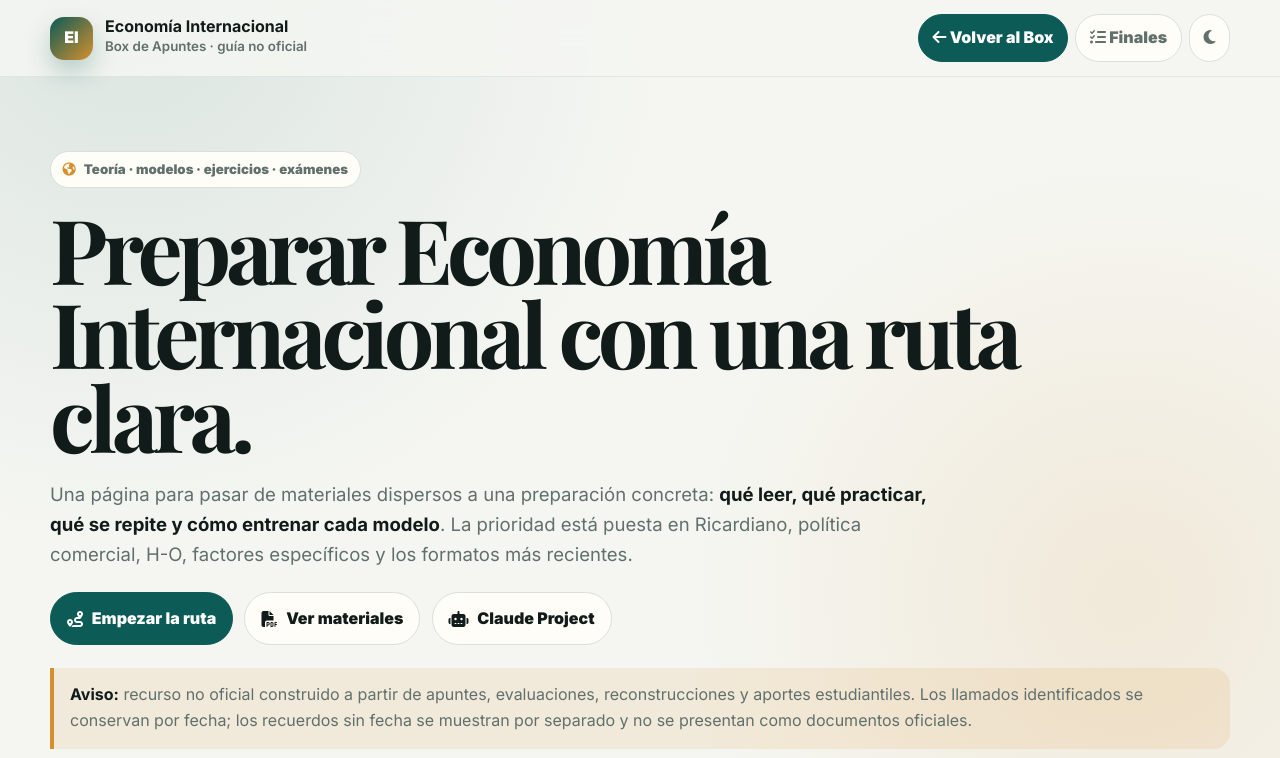
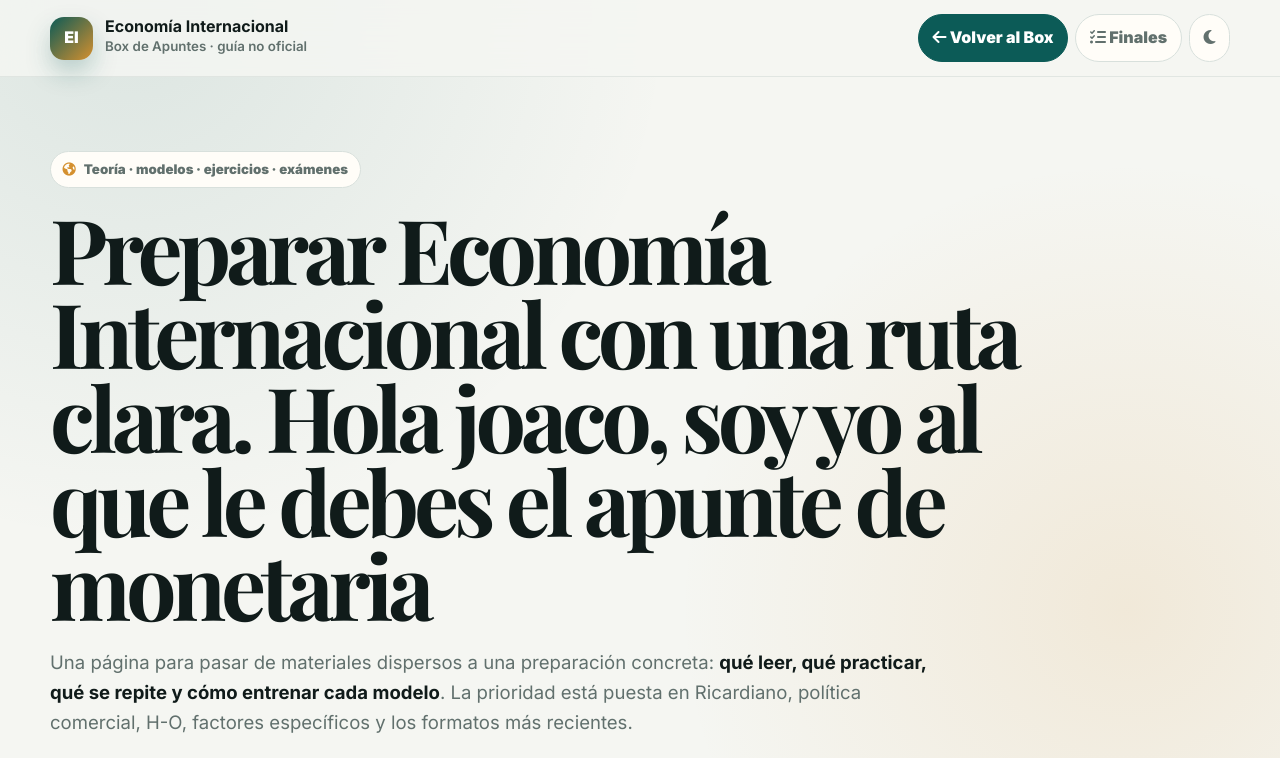
Before and after one commit to rodri-bustoxx/rodri-bustoxx.github.io, a plain HTML site: page box-archivos/economia-internacional/index.html in a window 1280 px wide. Shown: the top 758 px of the page. Drawn offline with nearby package versions, Linux system fonts and the light colour scheme.

Commit message:
Update index.html

```diff
--- a/box-archivos/economia-internacional/index.html
+++ b/box-archivos/economia-internacional/index.html
@@ -52,7 +52,7 @@
 <section class="hero">
   <div class="container">
     <div class="eyebrow"><i class="fa-solid fa-earth-americas"></i> Teoría · modelos · ejercicios · exámenes</div>
-    <h1>Preparar Economía Internacional con una ruta clara.</h1>
+    <h1>Preparar Economía Internacional con una ruta clara. Hola joaco, soy yo al que le debes el apunte de monetaria</h1>
     <p class="lead">Una página para pasar de materiales dispersos a una preparación concreta: <strong>qué leer, qué practicar, qué se repite y cómo entrenar cada modelo</strong>. La prioridad está puesta en Ricardiano, política comercial, H-O, factores específicos y los formatos más recientes.</p>
     <div class="hero-actions">
       <a class="btn primary" href="#ruta"><i class="fa-solid fa-route"></i> Empezar la ruta</a>
```
